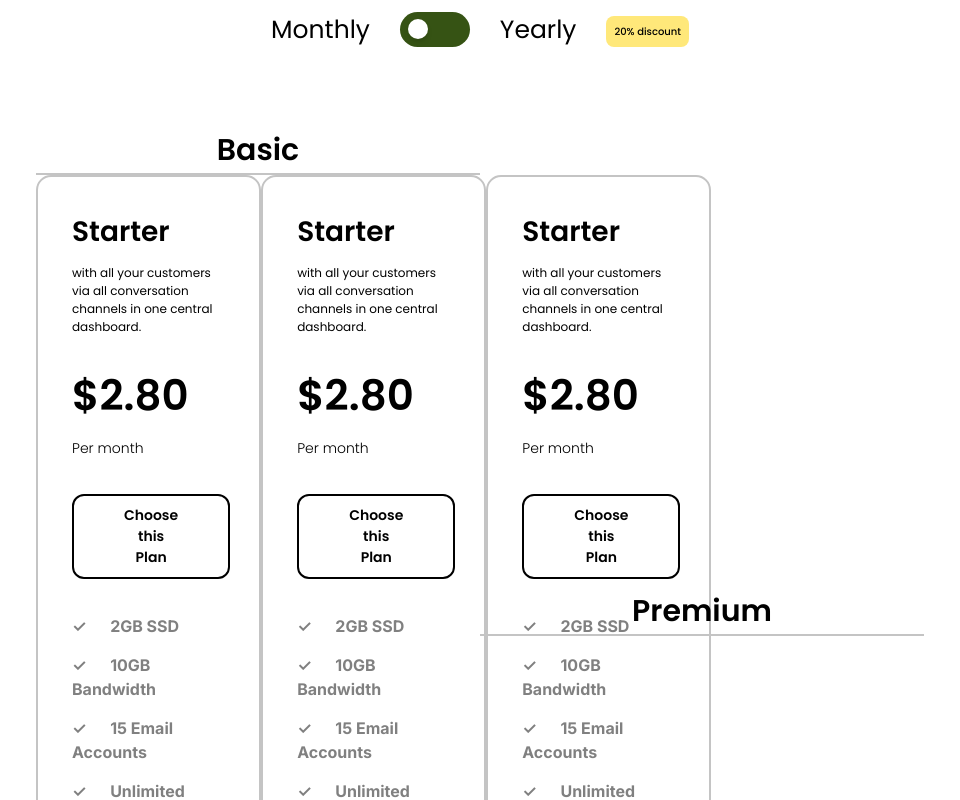
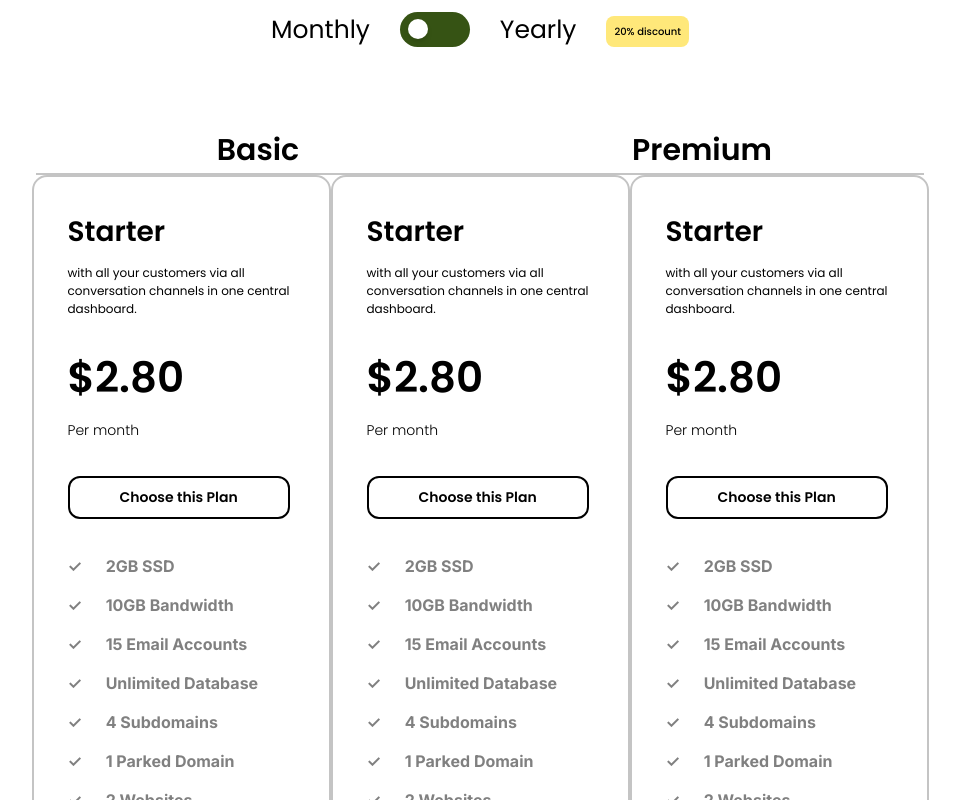
Before and after one commit to mizanur-rahaman-bd/React_Tailwind_Project_Hosting_Company, a React (Vite) app: page / in a window 1280 px wide. Shown: the part 1700-2500 px from the top of the page, without its empty margins (160-1120 px from the left). Built offline with nearby package versions, Linux system fonts and the light colour scheme; a web font is replaced by a local one.

Commit message:
onk_din_por

```diff
--- a/src/Components/Get_started/Get_started.jsx
+++ b/src/Components/Get_started/Get_started.jsx
@@ -32,13 +32,18 @@ const Get_started = () => {
             <div className="basic_span w-[444px]">
               <h2>Basic</h2>
               <span className="w-[444px] h-[2px] bg-[#C4C4C4] block"></span>
+            </div>
+            <div className="premium_span w-[444px]">
+              <h2>Premium</h2>
+              <span className="w-[444px] h-[2px] bg-[#c4c4c4] block"></span>
+            </div>
             <div className="span_card_row">
               <div className="span_card_inner_row">
                 <div className="span_single_card">
                   <h3>Starter</h3>
                   <p>
-                      with all your customers via all conversation channels in
-                      one central dashboard.
+                    with all your customers via all conversation channels in one
+                    central dashboard.
                   </p>
                   <h4>$2.80</h4>
                   <h6>Per month</h6>
@@ -58,8 +63,8 @@ const Get_started = () => {
                 <div className="span_single_card">
                   <h3>Starter</h3>
                   <p>
-                      with all your customers via all conversation channels in
-                      one central dashboard.
+                    with all your customers via all conversation channels in one
+                    central dashboard.
                   </p>
                   <h4>$2.80</h4>
                   <h6>Per month</h6>
@@ -79,8 +84,8 @@ const Get_started = () => {
                 <div className="span_single_card">
                   <h3>Starter</h3>
                   <p>
-                      with all your customers via all conversation channels in
-                      one central dashboard.
+                    with all your customers via all conversation channels in one
+                    central dashboard.
                   </p>
                   <h4>$2.80</h4>
                   <h6>Per month</h6>
@@ -100,11 +105,6 @@ const Get_started = () => {
               </div>
             </div>
           </div>
-            <div className="premium_span w-[444px]">
-              <h2>Premium</h2>
-              <span className="w-[444px] h-[2px] bg-[#c4c4c4] block"></span>
-            </div>
-          </div>
         </div>
       </section>
     </>
```
Lines whose indentation alone changed are shown as unchanged.
